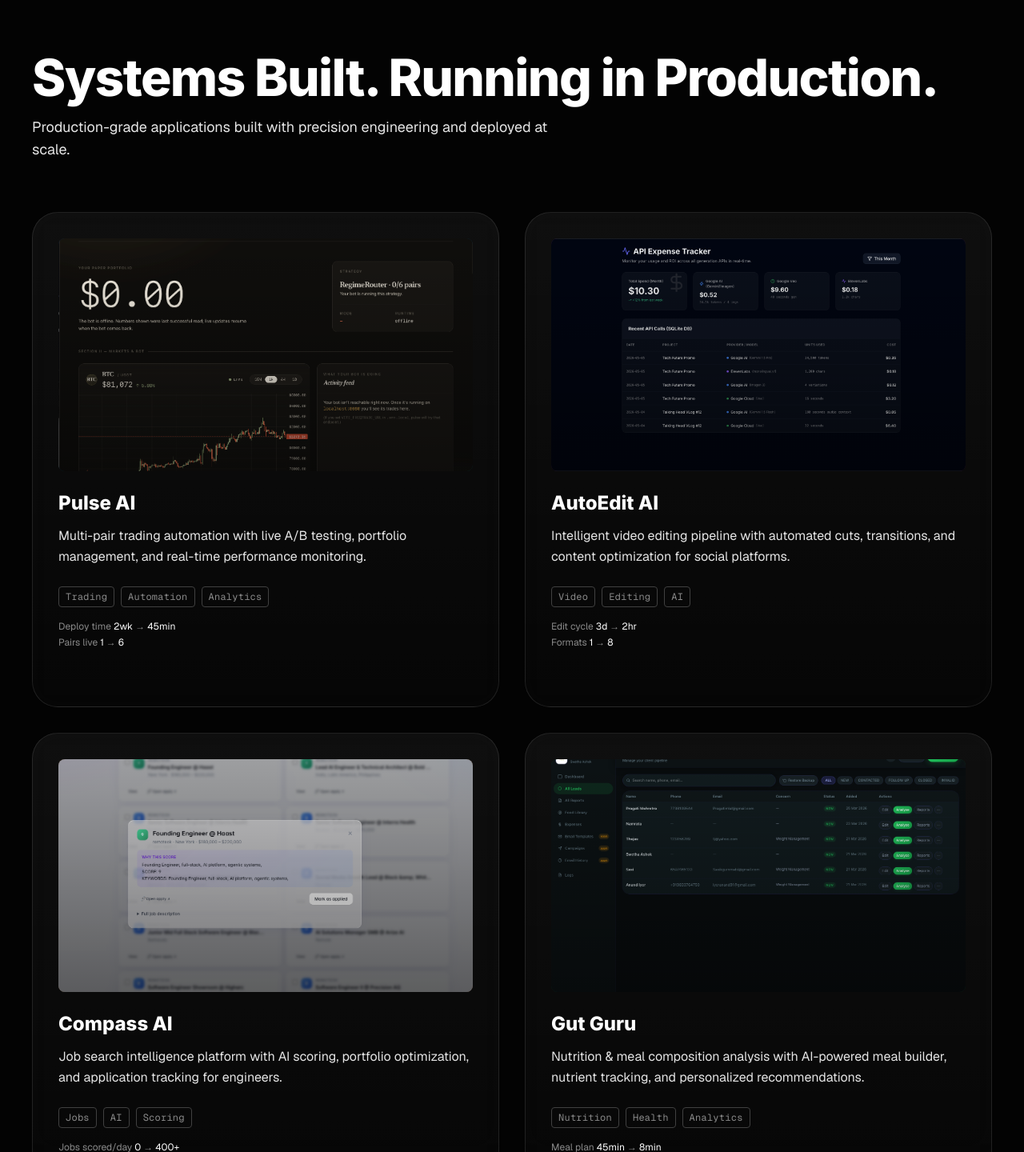
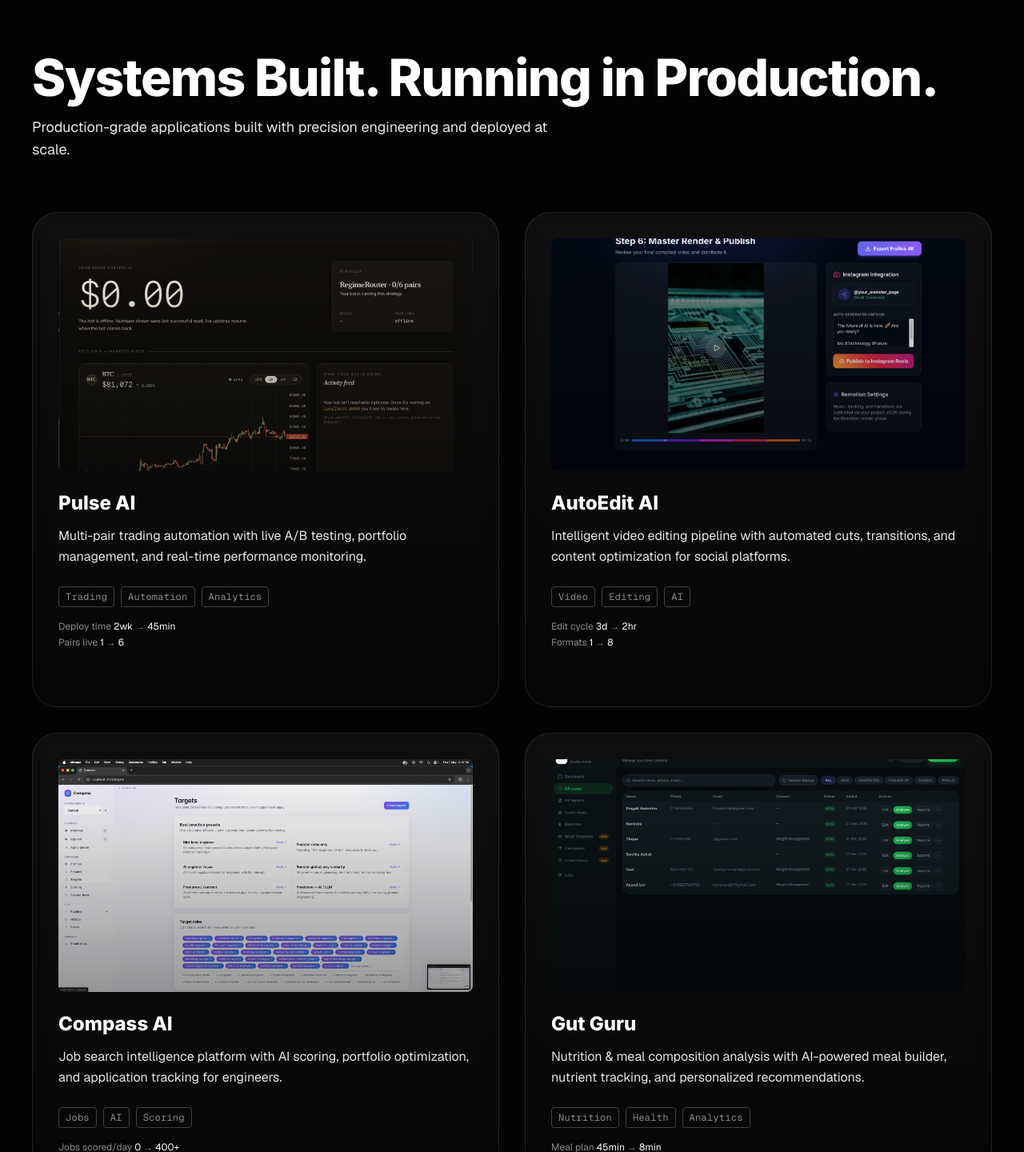
Before and after one commit to anandiyerknight/anand-site, a Next.js app: page / in a window 1280 px wide. Shown: the part 949-2389 px from the top of the page at 80% size. Built offline with nearby package versions, Linux system fonts and the light colour scheme.

Commit message:
Reorder app showcase images: AutoEdit final screen first, Compass Interview Prep first

```diff
--- a/components/apps-showcase.tsx
+++ b/components/apps-showcase.tsx
@@ -32,10 +32,10 @@ const apps = [
       { label: "Formats", before: "1", after: "8" },
     ],
     gallery: [
+      { title: "Export Manager", desc: "Multi-format delivery with platform templates", image: "/images/apps/autoedit-4.jpg" },
       { title: "Footage Upload", desc: "Batch processing with drag-and-drop interface", image: "/images/apps/autoedit-1.jpg" },
       { title: "Auto Scene Detection", desc: "AI identifies shots and key moments automatically", image: "/images/apps/autoedit-2.jpg" },
       { title: "Content Optimization", desc: "Format, color, and aspect ratio adaptation", image: "/images/apps/autoedit-3.jpg" },
-      { title: "Export Manager", desc: "Multi-format delivery with platform templates", image: "/images/apps/autoedit-4.jpg" },
     ],
   },
   {
@@ -49,10 +49,10 @@ const apps = [
       { label: "Apply time", before: "30min", after: "5min" },
     ],
     gallery: [
+      { title: "Interview Prep", desc: "AI-powered technical and behavioral coaching", image: "/images/apps/compass-4.jpg" },
       { title: "Job Matching Engine", desc: "AI scoring for unit economics & PMF alignment", image: "/images/apps/compass-1.jpg" },
+      { title: "Application Tracker", desc: "Pipeline management with company intel", image: "/images/apps/compass-3.jpg" },
       { title: "Portfolio Optimizer", desc: "Tailor GitHub projects and resume for roles", image: "/images/apps/compass-2.jpg" },
-      { title: "Application Tracker", desc: "Pipeline management with company intel", image: "/images/apps/compass-3.jpg" },
-      { title: "Interview Prep", desc: "AI-powered technical and behavioral coaching", image: "/images/apps/compass-4.jpg" },
     ],
   },
   {
```
